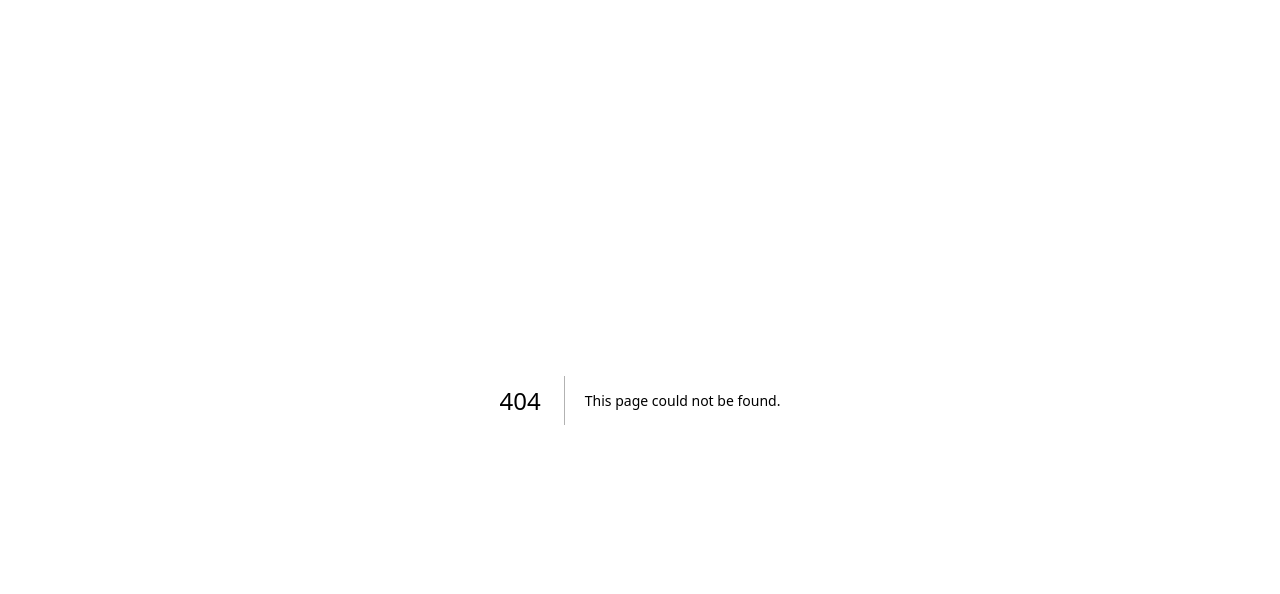
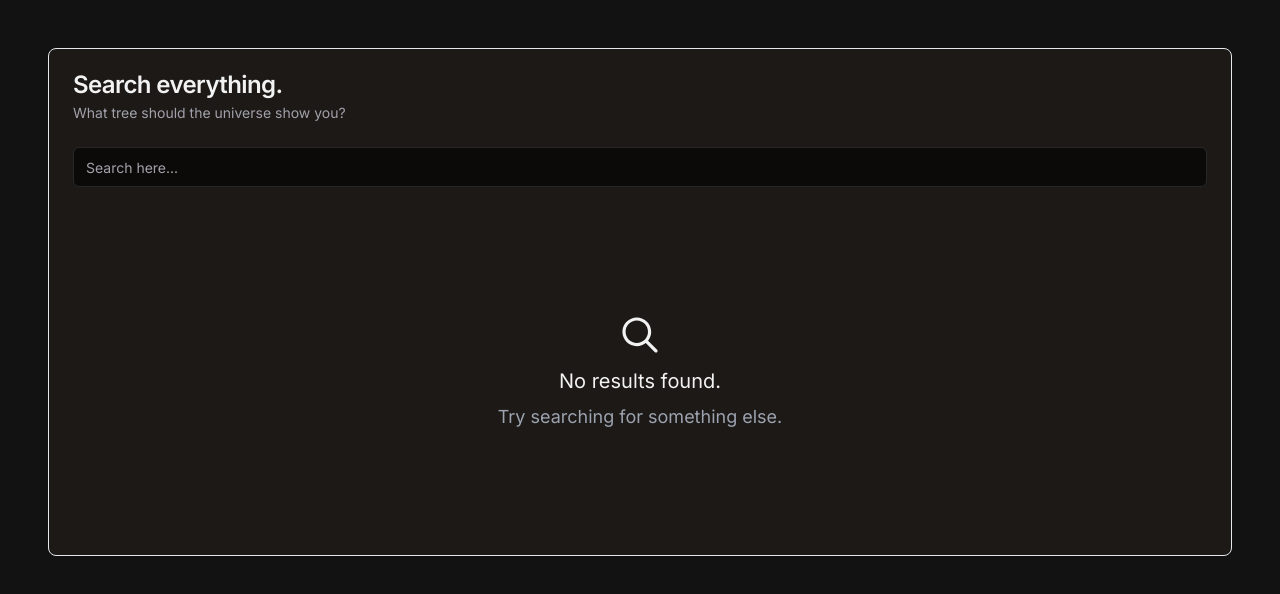
Before and after one commit to entr0pie/NextLinkTree, a Next.js app in the folder nextlinktree-front/: page /dashboard in a window 1280 px wide. Before the commit this address had no page. Shown: the top 594 px of the page. Built offline with nearby package versions, Linux system fonts and the light colour scheme.

Commit message:
feat: dashboard page and search functionality

```diff
--- a/nextlinktree-front/package.json
+++ b/nextlinktree-front/package.json
@@ -16,7 +16,8 @@
     "@radix-ui/react-label": "^2.0.2",
     "@radix-ui/react-slot": "^1.0.2",
     "@radix-ui/react-toast": "^1.1.5",
-    "axios": "^1.6.8",
+    "@types/axios": "^0.14.0",
+    "axios": "^1.7.2",
     "class-variance-authority": "^0.7.0",
     "clsx": "^2.1.0",
     "lucide-react": "^0.365.0",
@@ -28,8 +29,9 @@
     "react-icons": "^5.1.0",
     "tailwind-merge": "^2.2.2",
     "tailwindcss-animate": "^1.0.7",
+    "url-join": "^5.0.0",
     "vaul": "^0.9.0",
-    "zod": "^3.22.4",
+    "zod": "^3.23.8",
     "zustand": "^4.5.2"
   },
   "devDependencies": {
--- /dev/null
+++ b/nextlinktree-front/src/app/dashboard/page.tsx
@@ -0,0 +1,9 @@
+import SearchBox from "./search/SearchBox";
+
+export default function Dashboard() {
+    return (
+        <div className="h-screen w-screen flex justify-center">
+            <SearchBox></SearchBox>
+        </div>
+    );
+}
--- /dev/null
+++ b/nextlinktree-front/src/app/dashboard/search/SearchBox.tsx
@@ -0,0 +1,73 @@
+"use client";
+
+import { Card, CardContent, CardDescription, CardHeader, CardTitle } from "@/components/ui/card";
+import { Input } from "@/components/ui/input";
+import ResultCard from "./result-card/ResultCard";
+import { useState } from "react";
+import search, { PublicUserProfile } from './search-service/SearchService';
+
+export default function SearchBox() {
+    const [profiles, setProfiles] = useState<PublicUserProfile[]>([]);
+    const [keyword, setKeyword] = useState("");
+
+    /**
+     * Render the input for the search. Contains the logic for the API Querying.
+     *
+     * @returns {JSX.Element} The search bar.
+     */
+    function renderSearchBar() {
+        const handleInput = (e: React.ChangeEvent<HTMLInputElement>) => {
+            const value = e.target.value;
+            setKeyword(value);
+
+            setTimeout(() => {
+                if (value !== "") {
+                    search(value).then((data) => {
+                        setProfiles(data);
+                    });
+                } else {
+                    setProfiles([]);
+                }
+            }, 200);
+        };
+
+        return (
+            <div className="w-full">
+                <Input type="text" value={keyword} placeholder="Search here..." onChange={(e) => handleInput(e)}></Input>
+            </div>
+        );
+    }
+
+    /**
+     * Renders the result card.
+     *
+     * @returns {JSX.Element} The result card.
+     */
+    function renderResultCard() {
+        const defaultState = {
+            message: "No results found.",
+            description: "Try searching for something else.",
+        }
+
+        return (
+            <div className="w-full mt-6 h-80 overflow-y-scroll">
+                <ResultCard profiles={profiles} defaultText={{ ...defaultState }}></ResultCard>
+            </div >
+        );
+    }
+
+    return (
+        <div className="flex flex-col space-y-5 p-8 m-4 w-full">
+            <Card className="w-full">
+                <CardHeader>
+                    <CardTitle>Search everything.</CardTitle>
+                    <CardDescription>What tree should the universe show you?</CardDescription>
+                </CardHeader>
+                <CardContent>
+                    {renderSearchBar()}
+                    {renderResultCard()}
+                </CardContent>
+            </Card>
+        </div>
+    );
+}
--- /dev/null
+++ b/nextlinktree-front/src/app/dashboard/search/bar/SearchBar.tsx
@@ -0,0 +1,28 @@
+import { ChangeEvent, useState } from "react";
+import search, { PublicUserProfile } from "../search-service/SearchService";
+import { Input } from "@/components/ui/input";
+
+export default function SearchBar({ setProfiles }: { setProfiles: (profiles: PublicUserProfile[]) => void }) {
+    const [keyword, setKeyword] = useState("");
+
+    const handleInput = (e: React.ChangeEvent<HTMLInputElement>) => {
+        const value = e.target.value;
+        setKeyword(value);
+
+        setTimeout(() => {
+            if (value !== "") {
+                search(value).then((data) => {
+                    setProfiles(data);
+                });
+            } else {
+                setProfiles([]);
+            }
+        }, 200);
+    };
+
+    return (
+        <div className="w-full">
+            <Input type="text" value={keyword} placeholder="Search here..." onChange={(e) => handleInput(e)}></Input>
+        </div>
+    );
+}
--- /dev/null
+++ b/nextlinktree-front/src/app/dashboard/search/result-card/ResultCard.tsx
@@ -0,0 +1,60 @@
+"use client";
+
+import { Card } from "@/components/ui/card";
+import { Avatar, AvatarFallback, AvatarImage } from "@radix-ui/react-avatar";
+import { MagnifyingGlassIcon } from "@radix-ui/react-icons";
+
+type Profile = {
+    username: string,
+    fullName: string,
+    biography: string,
+    links: { alias: string, link: string }[],
+};
+
+export type ResultCardProps = {
+    profiles: Profile[],
+    defaultText: {
+        message?: string,
+        description?: string,
+    },
+};
+
+export default function ResultCard({ profiles, defaultText }: ResultCardProps) {
+
+    function renderRow({ username, fullName, biography, links }: Profile) {
+        return (
+            <div>
+                <Card className="w-full overflow-hidden flex flex-col items-start justify-center h-16">
+                    <div className="flex items-center justify-start w-full m-4">
+                        <Avatar className="h-10 w-10">
+                            <AvatarImage className="rounded-full" src="https://github.com/shadcn.png" alt="@shadcn" />
+                            <AvatarFallback>{username}</AvatarFallback>
+                        </Avatar>
+                        <h1 className="ml-4">{fullName}</h1>
+                        <h2 className="ml-2 text-gray-400">{username}</h2>
+                    </div>
+                </Card>
+            </div>
+        );
+    }
+
+    function emptyState(message: string | undefined = "No results found.", description: string | undefined = "Try another search.") {
+        return (
+            <div className="w-full rounded-sm bg-card h-80 flex items-center justify-center">
+                <div className="h-1/3 w-1/3 flex flex-col space-y-2 items-center justify-center">
+                    <div className="h-12 w-12">
+                        <MagnifyingGlassIcon className="w-full h-full"></MagnifyingGlassIcon>
+                    </div>
+                    <h1 className="text-xl">{message}</h1>
+                    <h2 className="text-lg text-gray-400">{description}</h2>
+                </div>
+            </div>
+        );
+    }
+
+    return (
+        <div className="w-full flex flex-col space-y-2">
+            {profiles.length > 0 ? profiles.map((profile) => renderRow(profile)) : emptyState(defaultText.message, defaultText.description)}
+        </div>
+    );
+}
--- /dev/null
+++ b/nextlinktree-front/src/app/dashboard/search/search-service/SearchService.ts
@@ -0,0 +1,16 @@
+
+import axios, { AxiosResponse, AxiosError } from 'axios';
+
+export type PublicUserProfile = {
+    username: string;
+    fullName: string;
+    biography: string;
+    links: { alias: string, link: string }[];
+}
+
+export type SearchResult = PublicUserProfile[];
+
+export default function search(keyword: string) {
+    keyword = keyword.trim();
+    return axios.get<SearchResult>(`http://localhost:8080/dashboard/search?keyword=${keyword}`).then((r) => r.data);
+}
```
Also changed, not shown: 1 other file (tests, documents, lock files or other folders).
